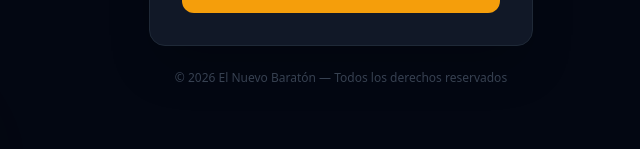
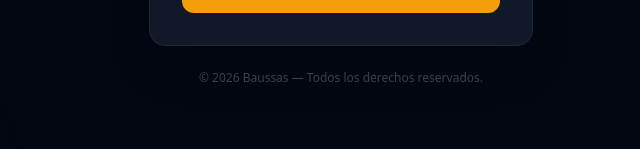
Before and after one commit to Sbaussa/restaurante-frontend, a React (Vite) app: page /login in a window 1280 px wide. Shown: the part 571-720 px from the top of the page, without its empty margins (299-939 px from the left). Built offline with nearby package versions, Linux system fonts and the light colour scheme; no server answers.

Commit message:
update derechos

```diff
--- a/src/pages/LoginPage.jsx
+++ b/src/pages/LoginPage.jsx
@@ -146,7 +146,7 @@ export default function LoginPage() {
         </div>
 
         <p className="text-center text-gray-700 text-xs mt-6">
-          © 2026 El Nuevo Baratón — Todos los derechos reservados
+          © 2026 Baussas — Todos los derechos reservados.
         </p>
       </div>
     </div>
```
